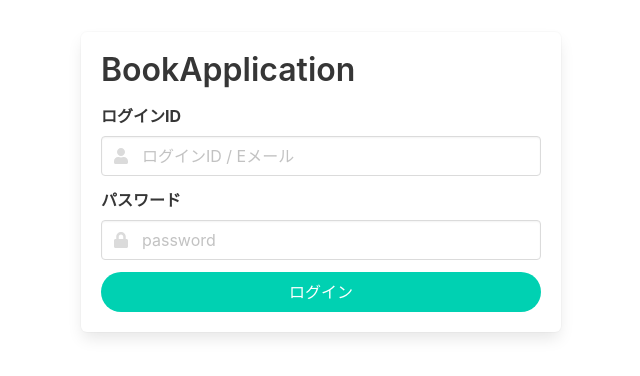
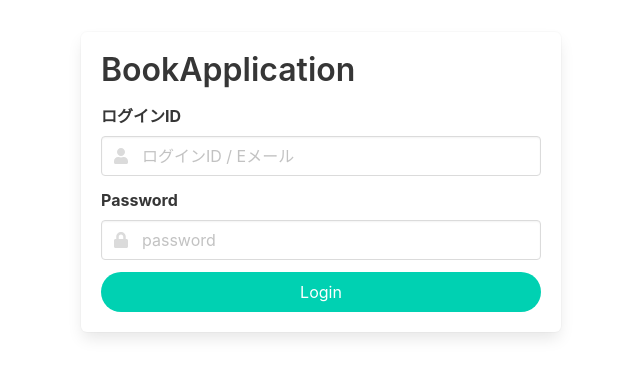
Before and after one commit to yuta4649/book-app-client, a Vue app: page /login in a window 1280 px wide. Shown: the top 376 px of the page, without its empty margins (319-959 px from the left). Built offline with nearby package versions, Linux system fonts and the light colour scheme.

Commit message:
fix string

```diff
--- a/src/views/Login.vue
+++ b/src/views/Login.vue
@@ -25,7 +25,7 @@
             </div>
             <!-- パスワード入力項目 -->
             <div class="field">
-              <label class="label">パスワード</label>
+              <label class="label">Password</label>
               <p class="control has-icons-left">
                 <input
                   class="input"
@@ -44,7 +44,7 @@
                 class="button is-primary is-fullwidth is-rounded"
                 type="submit"
               >
-                ログイン
+                Login
               </button>
             </div>
           </form>
```
